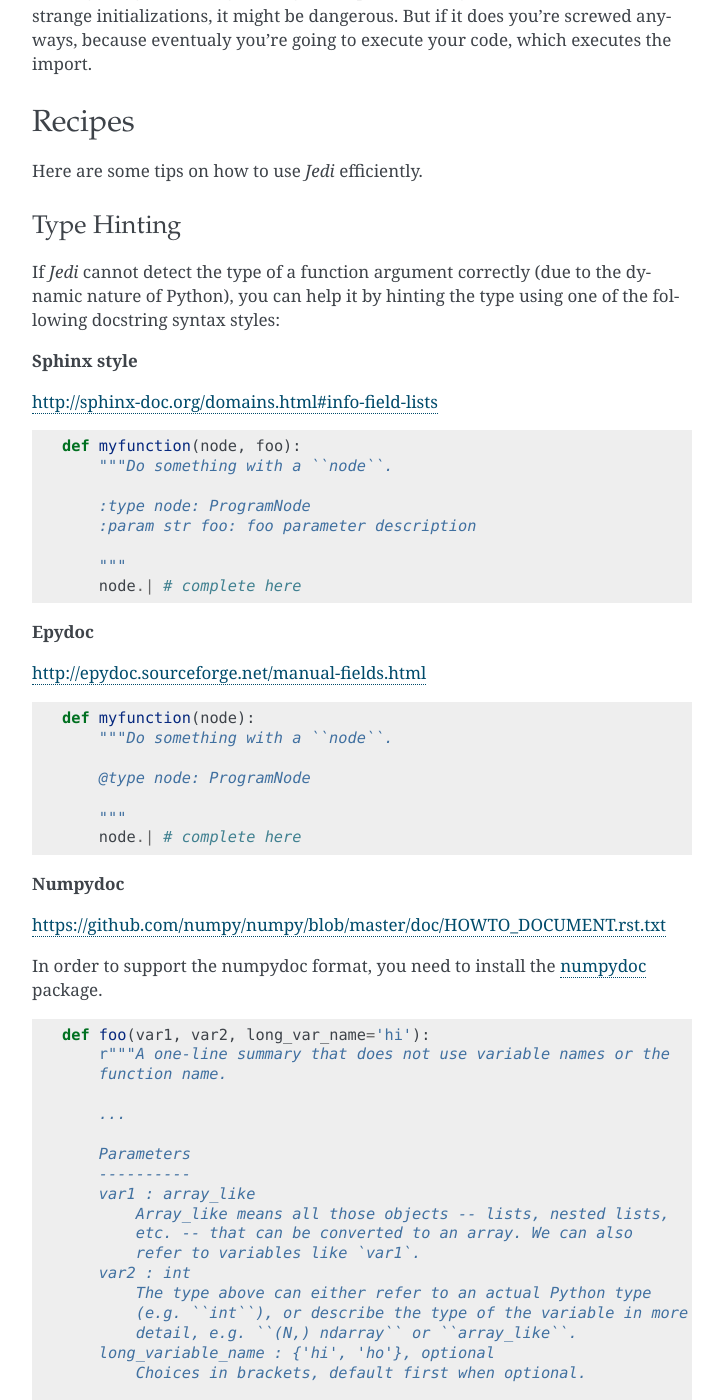
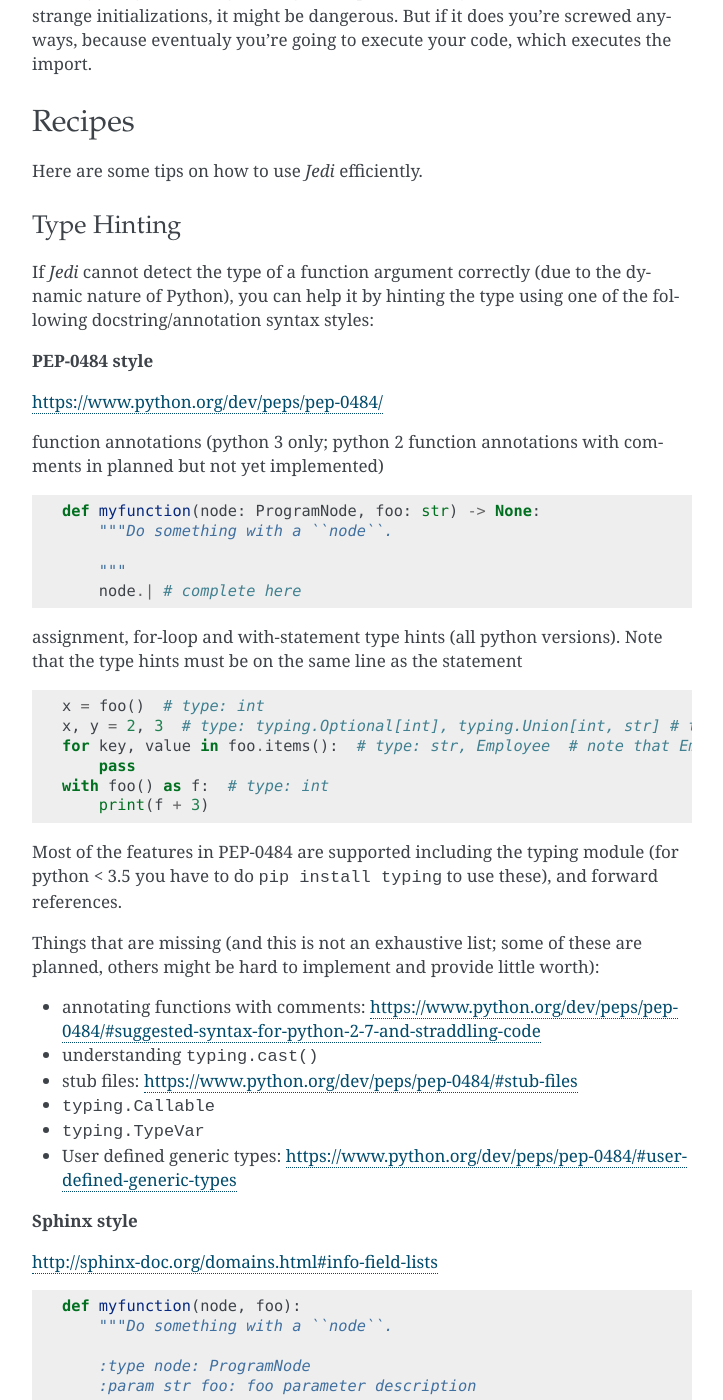
Before and after one commit to davidhalter/jedi, a Sphinx documentation site: the page built from docs/docs/features.rst, in a window 1280 px wide and 1400 px high, scrolled down 2328 px. Shown: the whole window, without its empty margins (388-1111 px from the left). Built offline with Sphinx 7.4.7, drawn with Linux system fonts in a browser that asks for light colours; the version number is read from the project's files by our own code; some of the changed text lies outside the part shown.

Commit message:
update documentation add python 3.5 and PEP-0484

```diff
--- a/README.rst
+++ b/README.rst
@@ -93,7 +93,7 @@ understands, see: `Features
 <https://jedi.readthedocs.org/en/latest/docs/features.html>`_. A list of
 caveats can be found on the same page.
 
-You can run Jedi on cPython 2.6, 2.7, 3.2, 3.3 or 3.4, but it should also
+You can run Jedi on cPython 2.6, 2.7, 3.2, 3.3, 3.4 or 3.5 but it should also
 understand/parse code older than those versions.
 
 Tips on how to use Jedi efficiently can be found `here
--- a/docs/docs/features.rst
+++ b/docs/docs/features.rst
@@ -24,8 +24,8 @@ General Features
 - ignores syntax errors and wrong indentation
 - can deal with complex module / function / class structures
 - virtualenv support
-- can infer function arguments from sphinx, epydoc and basic numpydoc docstrings
-  (:ref:`type hinting <type-hinting>`)
+- can infer function arguments from sphinx, epydoc and basic numpydoc docstrings,
+  and PEP0484-style type hints (:ref:`type hinting <type-hinting>`)
 
 
 Supported Python Features
@@ -125,7 +125,49 @@ Type Hinting
 
 If |jedi| cannot detect the type of a function argument correctly (due to the
 dynamic nature of Python), you can help it by hinting the type using
-one of the following docstring syntax styles:
+one of the following docstring/annotation syntax styles:
+
+**PEP-0484 style**
+
+https://www.python.org/dev/peps/pep-0484/
+
+function annotations (python 3 only; python 2 function annotations with
+comments in planned but not yet implemented)
+
+::
+
+    def myfunction(node: ProgramNode, foo: str) -> None:
+        """Do something with a ``node``.
+
+        """
+        node.| # complete here
+
+
+assignment, for-loop and with-statement type hints (all python versions).
+Note that the type hints must be on the same line as the statement
+
+::
+
+    x = foo()  # type: int
+    x, y = 2, 3  # type: typing.Optional[int], typing.Union[int, str] # typing module is mostly supported
+    for key, value in foo.items():  # type: str, Employee  # note that Employee must be in scope
+        pass
+    with foo() as f:  # type: int
+        print(f + 3)
+
+Most of the features in PEP-0484 are supported including the typing module
+(for python < 3.5 you have to do ``pip install typing`` to use these),
+and forward references.
+
+Things that are missing (and this is not an exhaustive list; some of these
+are planned, others might be hard to implement and provide little worth):
+
+- annotating functions with comments: https://www.python.org/dev/peps/pep-0484/#suggested-syntax-for-python-2-7-and-straddling-code
+- understanding ``typing.cast()``
+- stub files: https://www.python.org/dev/peps/pep-0484/#stub-files
+- ``typing.Callable``
+- ``typing.TypeVar``
+- User defined generic types: https://www.python.org/dev/peps/pep-0484/#user-defined-generic-types
 
 **Sphinx style**
 
```
